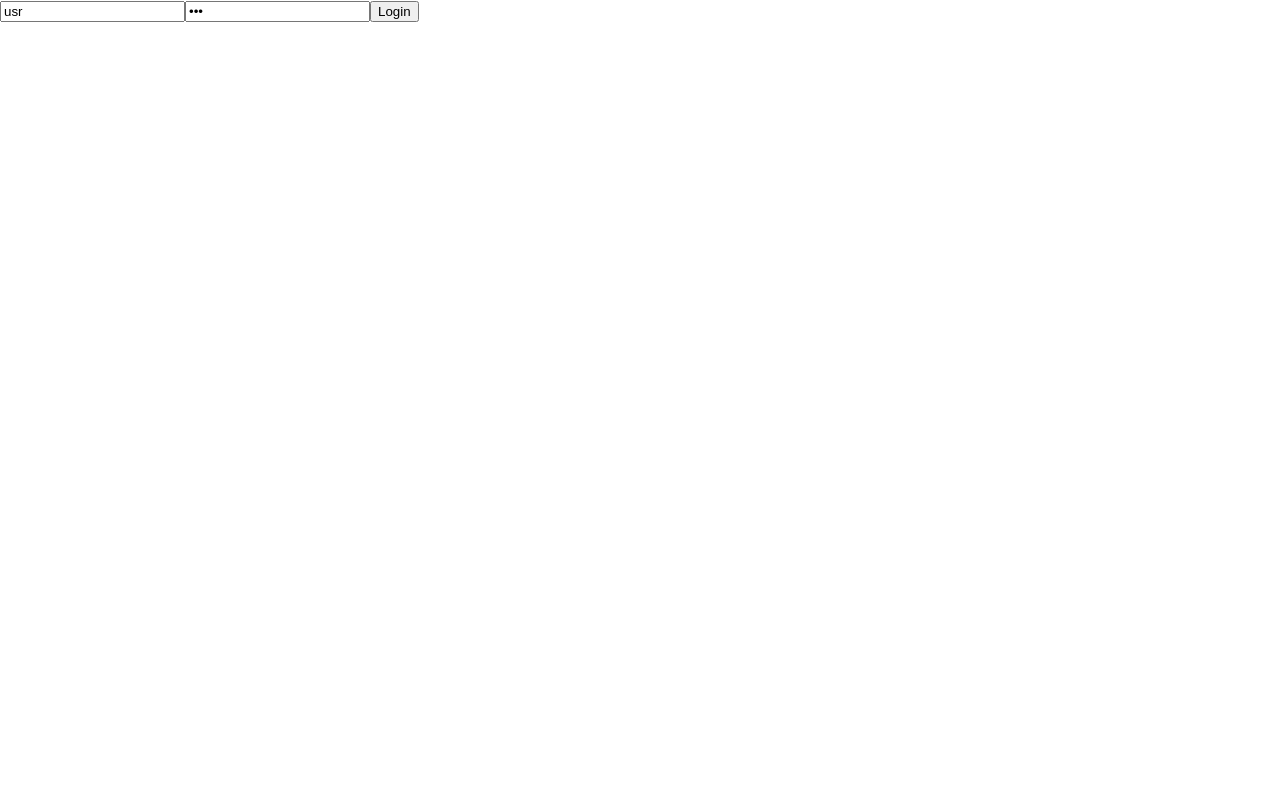
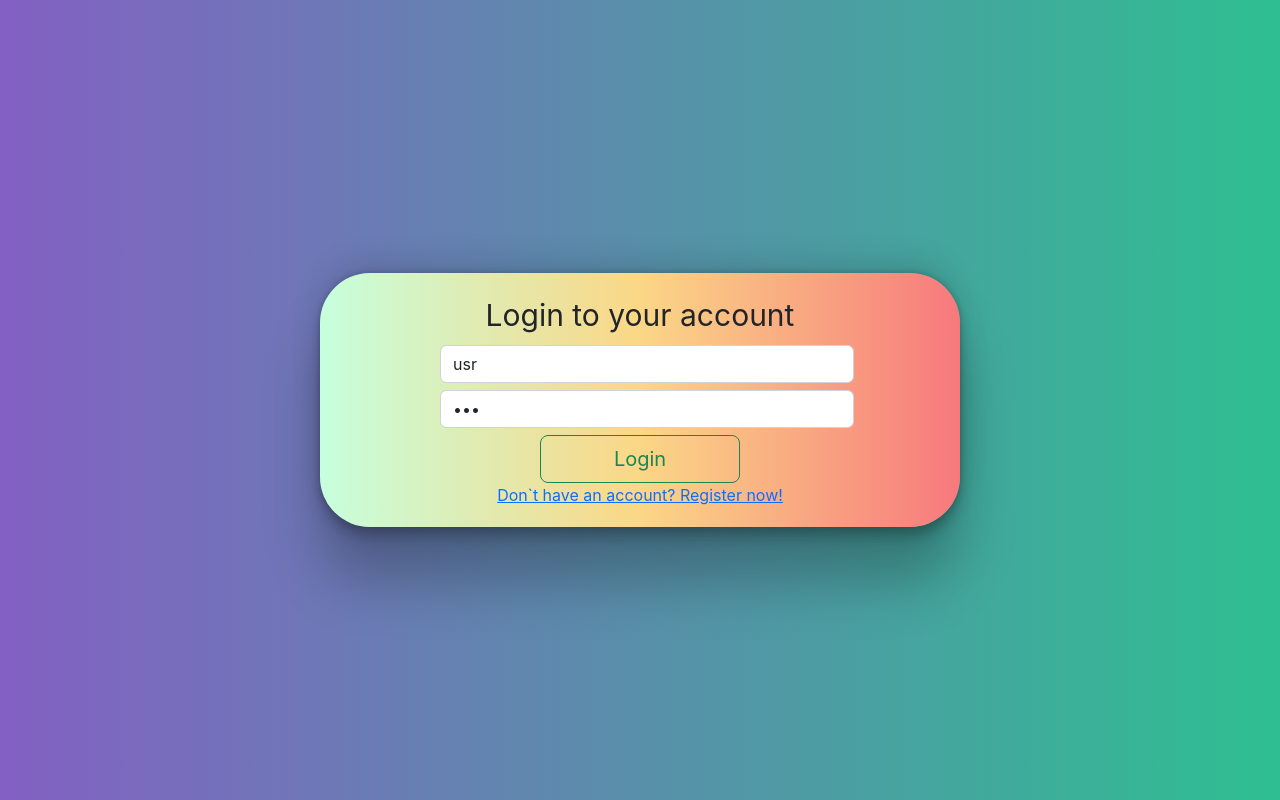
Before and after one commit to GeniusDP/coursework, a React (Create React App) app in the folder client/: page /login in a window 1280 px wide. Built offline with nearby package versions, Linux system fonts and the light colour scheme.

Commit message:
login form styles

```diff
--- a/client/public/index.html
+++ b/client/public/index.html
@@ -10,6 +10,13 @@
             content="Web site created using create-react-app"
         />
         <link rel="apple-touch-icon" href="%PUBLIC_URL%/logo192.png" />
+        <link
+            rel="stylesheet"
+            href="https://cdn.jsdelivr.net/npm/bootstrap@5.2.2/dist/css/bootstrap.min.css"
+            integrity="sha384-Zenh87qX5JnK2Jl0vWa8Ck2rdkQ2Bzep5IDxbcnCeuOxjzrPF/et3URy9Bv1WTRi"
+            crossorigin="anonymous"
+        />
+        <link rel="stylesheet" href="main.css">
         <!--
       manifest.json provides metadata used when your web app is installed on a
       user's mobile device or desktop. See https://developers.google.com/web/fundamentals/web-app-manifest/
@@ -38,6 +45,5 @@
 
       To begin the development, run `npm start` or `yarn start`.
       To create a production bundle, use `npm run build` or `yarn build`.
-    -->
-  </body>
+    --></body>
 </html>
--- /dev/null
+++ b/client/public/main.css
@@ -0,0 +1,7 @@
+* {
+    --background-gradient: linear-gradient(to right, #8360c3, #2ebf91);
+    --light-gradient: linear-gradient(to right, #c6ffdd, #fbd786, #f7797d);
+    --big-box-shadow: rgba(0, 0, 0, 0.25) 0px 54px 55px,
+    rgba(0, 0, 0, 0.12) 0px -12px 30px, rgba(0, 0, 0, 0.12) 0px 4px 6px,
+    rgba(0, 0, 0, 0.17) 0px 12px 13px, rgba(0, 0, 0, 0.09) 0px -3px 5px;
+}
--- a/client/src/components/LoginForm/LoginForm.jsx
+++ b/client/src/components/LoginForm/LoginForm.jsx
@@ -1,7 +1,9 @@
 import React, { useContext, useState } from "react";
-import { Navigate } from "react-router-dom";
+import { Link, Navigate } from "react-router-dom";
 import { AuthContext } from "../../App";
 import loginFetch from "../../customFetch";
+import "./../component-styles.css";
+import "./login-form-styles.css";
 
 const LoginForm = () => {
   const [username, setUsername] = useState("usr");
@@ -30,18 +32,30 @@ const LoginForm = () => {
   }
 
   return (
+    <div className="login-form-wrapper">
+      <div className="login-form">
+        <div id={"login-message"}>Login to your account</div>
+        {isLoginError && <div>Not valid data!</div>}
         <div>
-      {isLoginError && <div>Not valid data!</div>}
           <input
+            className={"form-control custom-input"}
             value={username}
             onChange={(event) => setUsername(event.target.value)}
           />
           <input
+            className={"form-control custom-input"}
             type={"password"}
             value={password}
             onChange={(event) => setPassword(event.target.value)}
           />
-      <button onClick={performLogin}>Login</button>
+        </div>
+        <div>
+          <button className={"btn btn-outline-success btn-lg login-button"} onClick={performLogin}>
+            Login
+          </button>
+        </div>
+        <div><Link to="/register">Don`t have an account? Register now!</Link></div>
+      </div>
     </div>
   );
 };
--- /dev/null
+++ b/client/src/components/LoginForm/login-form-styles.css
@@ -0,0 +1,29 @@
+.login-form-wrapper {
+  background-image: var(--background-gradient);
+  width: 100%;
+  min-height: 100vh;
+  display: flex;
+  justify-content: center;
+  align-items: center;
+}
+
+.login-form {
+  width: 50%;
+  display: flex;
+  justify-content: center;
+  align-items: center;
+  flex-direction: column;
+  border-radius: 50px;
+  padding: 20px;
+  box-shadow: var(--big-box-shadow);
+  background-image: var(--light-gradient);
+}
+
+#login-message {
+  font-size: 30px;
+}
+
+
+.login-button {
+  width: 200px;
+}
--- /dev/null
+++ b/client/src/components/component-styles.css
@@ -0,0 +1,8 @@
+.custom-input {
+  min-width: 400px;
+  margin: 7px;
+}
+
+.custom-button{
+  min-width: 150px;
+}
```
Lines whose indentation alone changed are shown as unchanged.
